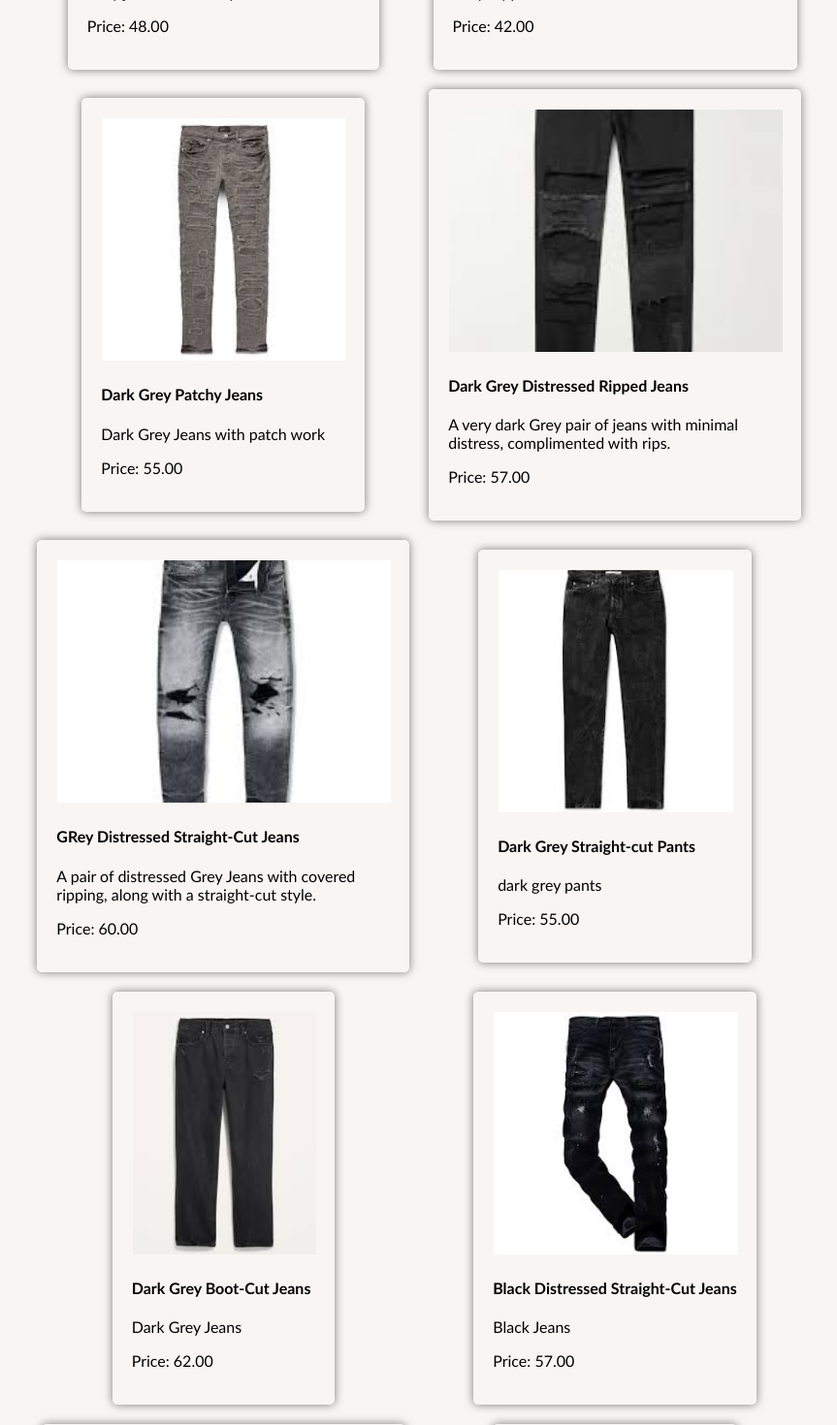
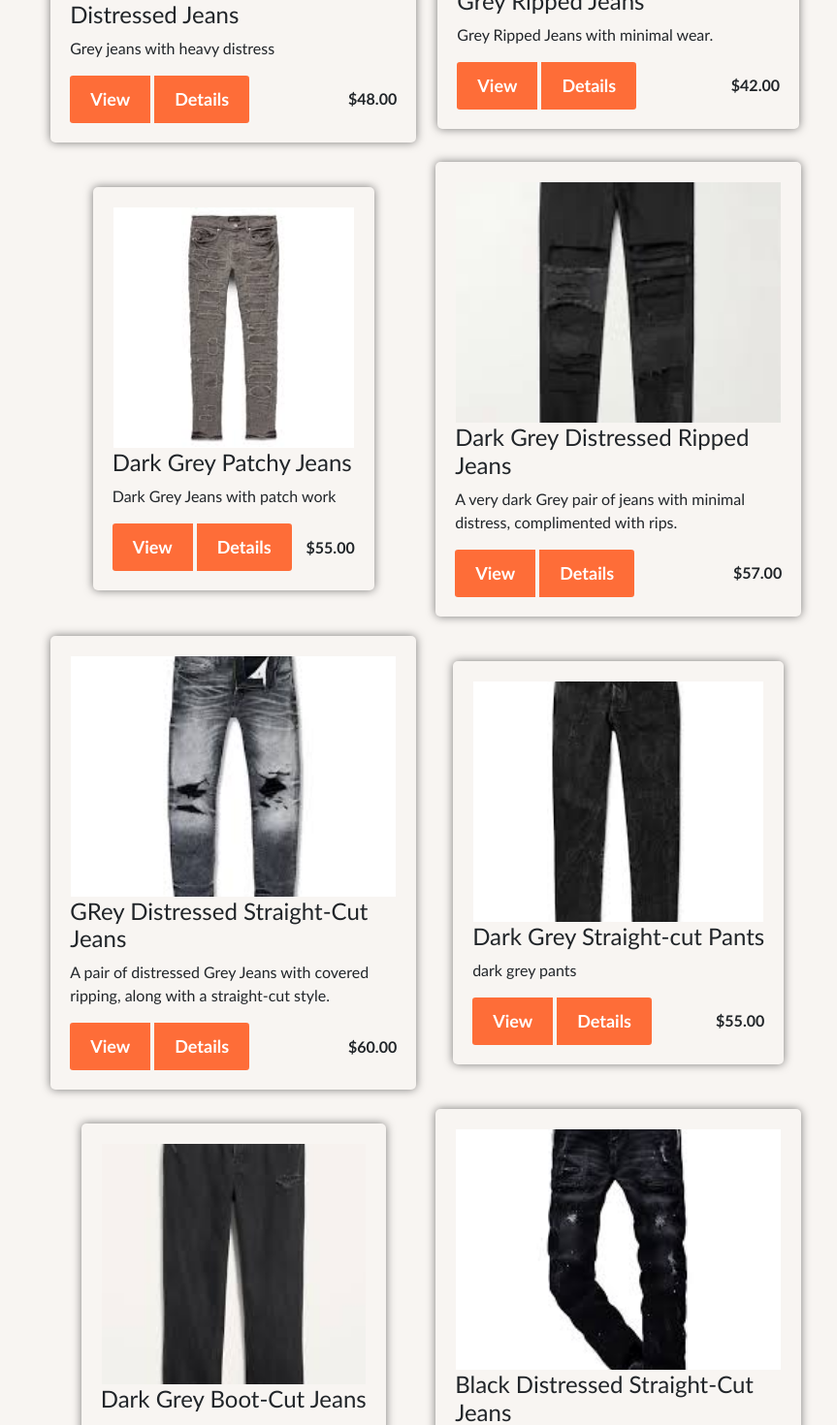
Before and after one commit to sarahgarcia01/django_app, a Django app: template website/templates/website/searchresult.html in a window 1280 px wide. Shown: the part 2432-3902 px from the top of the page at 97% size, without its empty margins (229-1092 px from the left). Run offline with Django 4.2, Linux system fonts and the light colour scheme; the template is opened without the code that fills it: values that come from a table or form of the project are taken from there, others are empty; data comes from the database, SQL or seed files in the repository; parts of the project's set-up code (start-up, migrations or seed data) failed here and were passed over.

Commit message:
Added Roger's product card responsiveness to searchresult.html.

```diff
--- a/website/templates/website/searchresult.html
+++ b/website/templates/website/searchresult.html
@@ -3,6 +3,8 @@
 <html>
 <head>
     <title>Header</title>
+    <!--THIS LINK ADDS BOOTSTRAP 5, ALLOWS ANIMATIONS-->
+    <link href="https://cdn.jsdelivr.net/npm/bootstrap@5.0.2/dist/css/bootstrap.min.css" rel="stylesheet" integrity="sha384-EVSTQN3/azprG1Anm3QDgpJLIm9Nao0Yz1ztcQTwFspd3yD65VohhpuuCOmLASjC" crossorigin="anonymous">
     <style>
         body {
             margin: 0;
@@ -42,6 +44,40 @@
             font-weight: bold;
         }
 
+        /* START OF RESPONSIVE CSS*/
+
+        .btn-group .btn{
+            background: #fe6d38;
+            color: #fff;
+            font-size: 18px;
+            margin-right: 5px;
+            padding: 10px 20px;
+            font-weight:600;
+            transition: all .6s ease-in;
+        }
+
+        .btn:hover{
+            background:#262626; /*This is the buttons uderlying color once cursor is on it*/
+            color:#fff; /*This is the buttons text color once cursor is on it*/
+        }
+
+        .product-card:hover .product-price{
+            animation: pulse .5s ease-in-out infinite;
+        }
+        @keyframes pulse{
+            0%{
+                transform:scale(1);
+            }
+            50%{
+                transform:scale(.95);
+            }
+            100%{
+                transform:scale(1);
+            }
+        }
+/*END OF RESPONSIVE CSS*/
+
+
     </style>
 </head>
 
@@ -56,8 +92,17 @@
             <div class="product-description">
                 <h4>{{ result.name }}</h4>
                 <p>{{ result.description }}</p>
-                <p>Price: {{ result.price }}</p>
+
             </div>
+            <!--CHANGES START HERE-->
+            <div class = "d-flex justify-content-between align-items-center">
+                <div class = "btn-group">
+                    <button type = "button" class="btn btn-sm">View</button>
+                    <button type = "button" class="btn btn-sm">Details</button>
+                </div><!--END OF btn-group-->
+                <span class="product-price"> ${{ result.price }}</span>
+            </div><!--END OF d-flex justify-content-between align-items-center-->
+
             <div class="product-buttons">
 
 
@@ -75,8 +120,19 @@
             <div class="product-description">
                 <h4>{{ result.name }}</h4>
                 <p>{{ result.description }}</p>
-                <p>Price: {{ result.price }}</p>
+
             </div>
+
+            <!--CHANGES START HERE-->
+            <div class = "d-flex justify-content-between align-items-center">
+                <div class = "btn-group">
+                    <button type = "button" class="btn btn-sm">View</button>
+                    <button type = "button" class="btn btn-sm">Details</button>
+                </div><!--END OF btn-group-->
+                <span class="product-price"> ${{ result.price }}</span>
+            </div><!--END OF d-flex justify-content-between align-items-center-->
+
+
             <div class="product-buttons">
 
 
```
